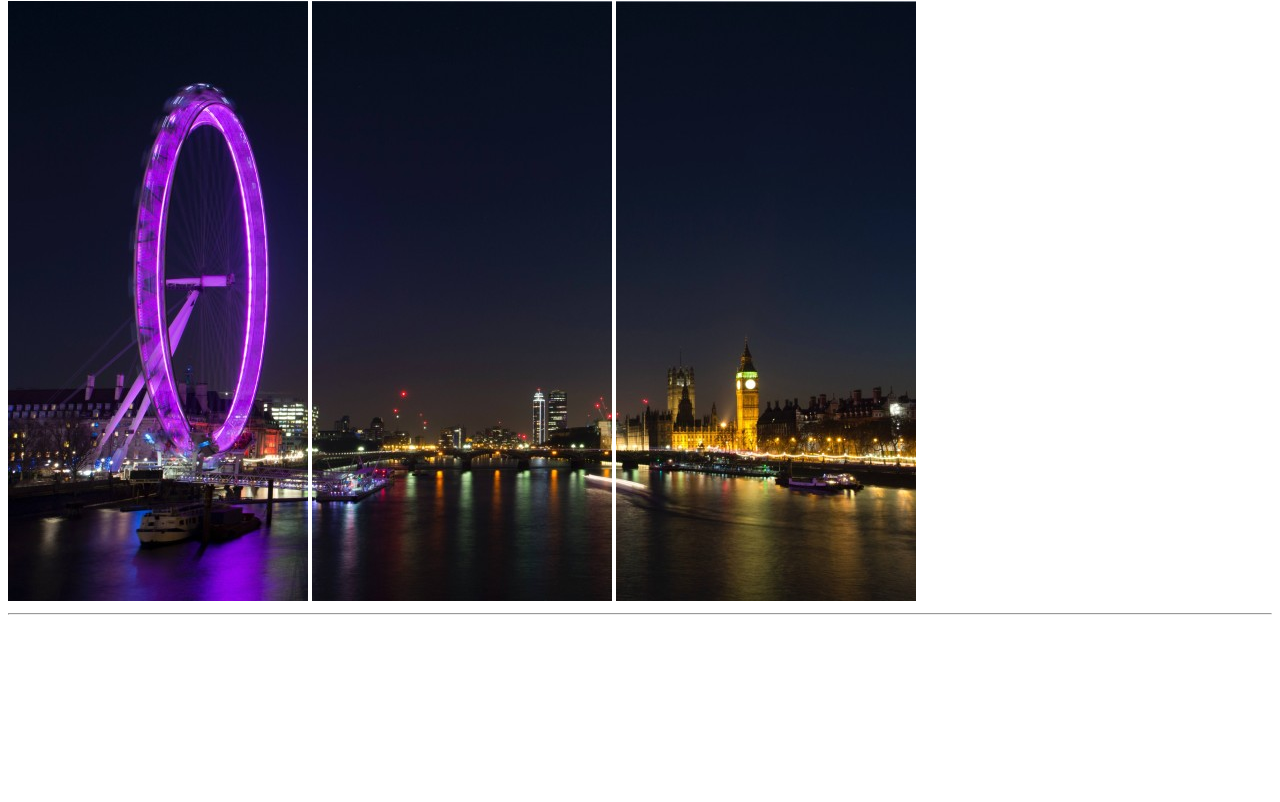
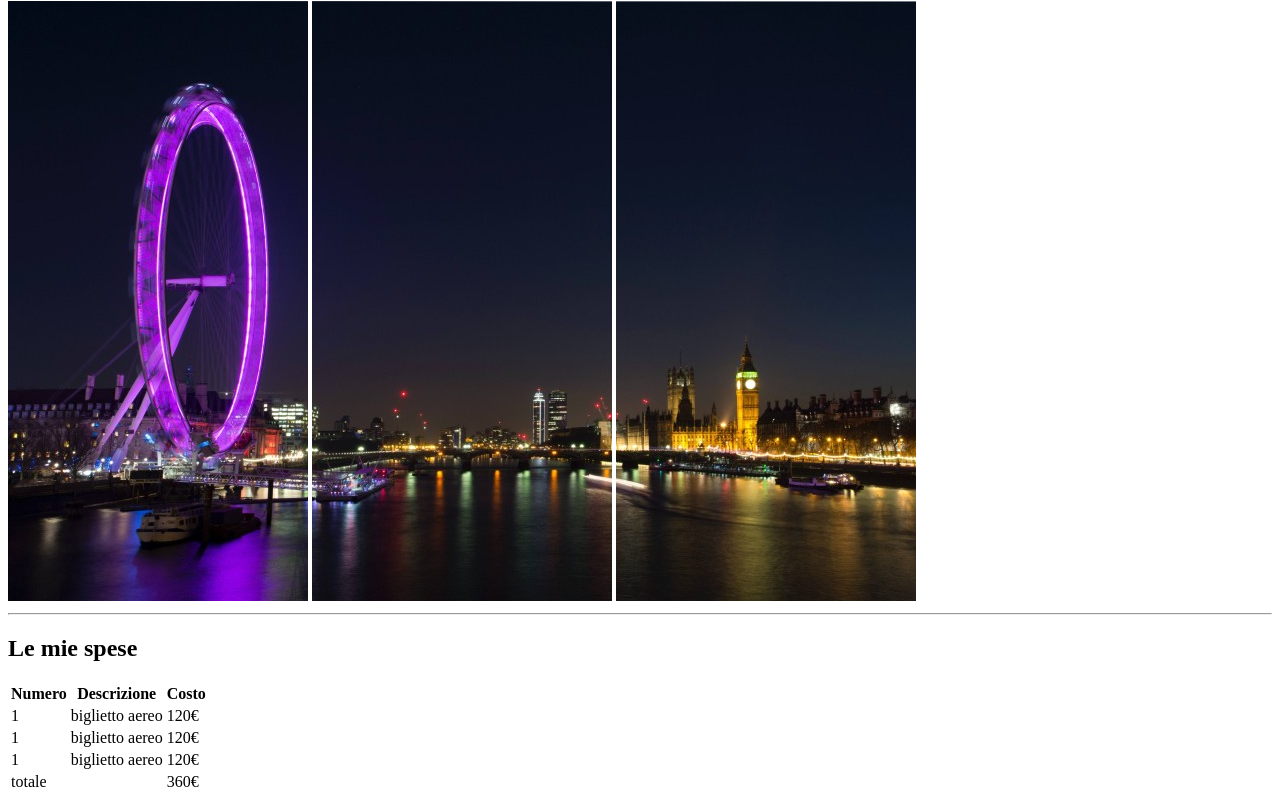
Before and after one commit to alessandromarangoni/html-london-trip, a plain HTML site: page index.html in a window 1280 px wide. Shown: the part 79-881 px from the top of the page. Before the commit the page ends 800 px from the top, so only its background shows below. Drawn offline with Linux system fonts and the light colour scheme.

Commit message:
inserito primasection nel main (tabella spese)

```diff
--- a/index.html
+++ b/index.html
@@ -8,6 +8,8 @@
     </title>
 </head>
 <body>
+
+    <!-- Qui inserisco header con titolo e immagini -->
     <header>
         <h1>Il mio Viaggio a Londra</h1>
         <img src="./img/Londra1.jpg" alt="sezione immagine 1">
@@ -15,5 +17,60 @@
         <img src="./img/Londra3.jpg" alt="sezione immagine 3">
         <hr>
     </header>
+
+    <!-- da qui inizia il mein della pagina suddivisa in piu sezioni -->
+    <main>
+        <!-- prima sezione contiene il totale spese all interno di una tabella -->
+        <section>
+            <div>
+                <h2>Le mie spese</h2>
+            </div>
+            <!-- tabella -->
+            <table>
+                 <!-- intestazione -->
+                <thead>
+                    <tr>
+                        <th>Numero</th>
+                        <th>Descrizione</th>
+                        <th>Costo</th>
+                    </tr>
+                </thead>
+
+                <!-- corpo -->
+                <tbody>
+                    <tr>
+                        <td>1</td>
+                        <td>biglietto aereo</td>
+                        <td>120&euro;</td>
+                    </tr>
+                    <tr>
+                        <td>1</td>
+                        <td>biglietto aereo</td>
+                        <td>120&euro;</td>
+                    </tr>
+                    <tr>
+                        <td>1</td>
+                        <td>biglietto aereo</td>
+                        <td>120&euro;</td>
+                    </tr>
+
+                </tbody>
+                <!-- footer-->
+                <tfoot>
+                    <tr>
+                    <td colspan="2">totale</td>
+                    <td>360&euro;</td>
+                    </tr>
+                </tfoot>
+            </table>
+        </section>
+
+
+
+
+
+
+
+    </main>
 </body>
 </html>
```
